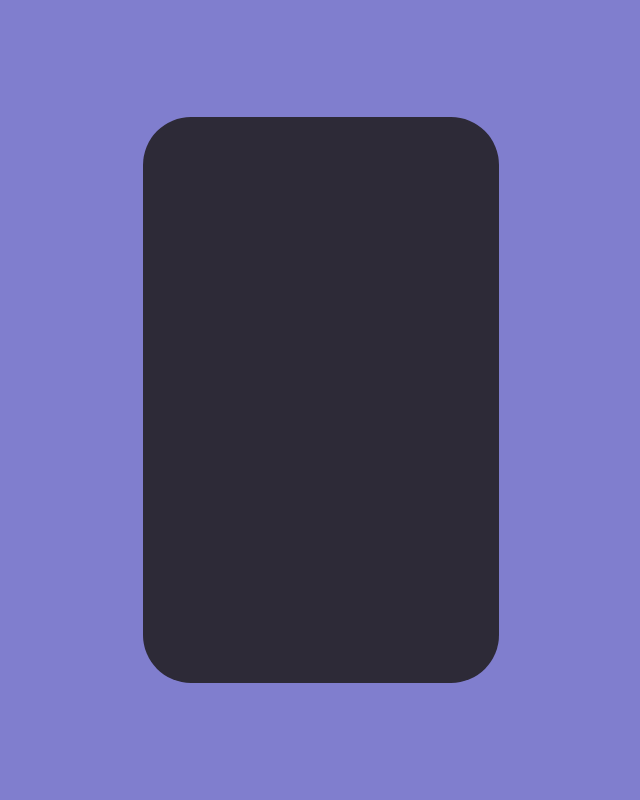
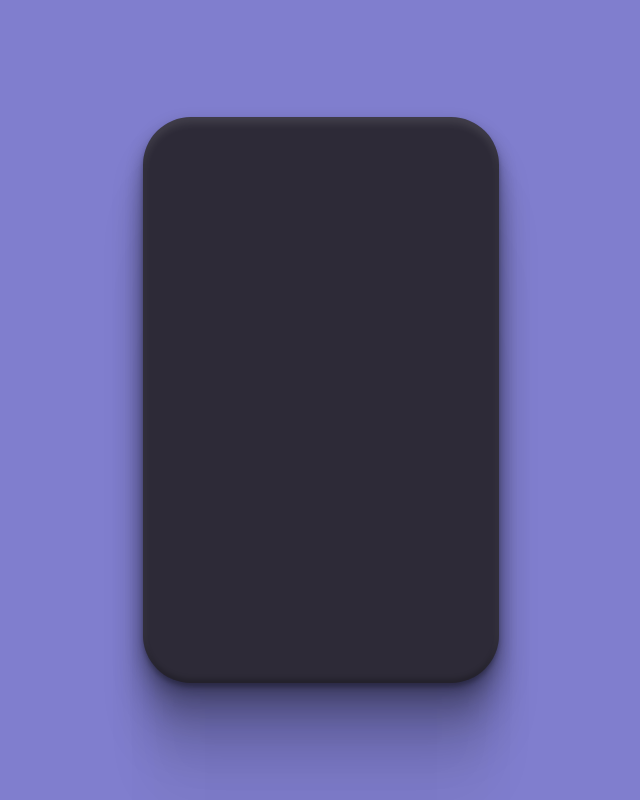
Before and after one commit to eduardamirelly/calculator-boracodar, a React (Vite) app: page / in a window 1280 px wide. Shown: the whole page, without its empty margins (319-959 px from the left). Built offline with nearby package versions, Linux system fonts and the light colour scheme.

Commit message:
:lipstick: add calculator box-shadow

```diff
--- a/src/App.tsx
+++ b/src/App.tsx
@@ -2,7 +2,7 @@ import './global.css';
 
 function App() {
   return (
-    <div className="bg-[#2D2A37] w-[356px] h-[566px] rounded-[3rem]">
+    <div className="bg-[#2D2A37] w-[356px] h-[566px] rounded-[3rem] shadow-calculatorBg">
 
     </div>
   )
--- a/tailwind.config.cjs
+++ b/tailwind.config.cjs
@@ -5,7 +5,10 @@ module.exports = {
     extend: {
       fontFamily: {
         sans: ['Rubik', 'sans-serif'],
-      }
+      },
+      boxShadow: {
+        calculatorBg: '0px 4px 4px rgba(0, 0, 0, 0.25), 0px 188px 52px rgba(0, 0, 0, 0.01), 0px 120px 48px rgba(0, 0, 0, 0.04), 0px 68px 41px rgba(0, 0, 0, 0.15), 0px 30px 30px rgba(0, 0, 0, 0.26), 0px 8px 17px rgba(0, 0, 0, 0.29), inset 0px 6px 8px rgba(255, 255, 255, 0.1), inset 0px -4px 5px rgba(0, 0, 0, 0.22)',
+      },
     },
   },
   plugins: [],
```
